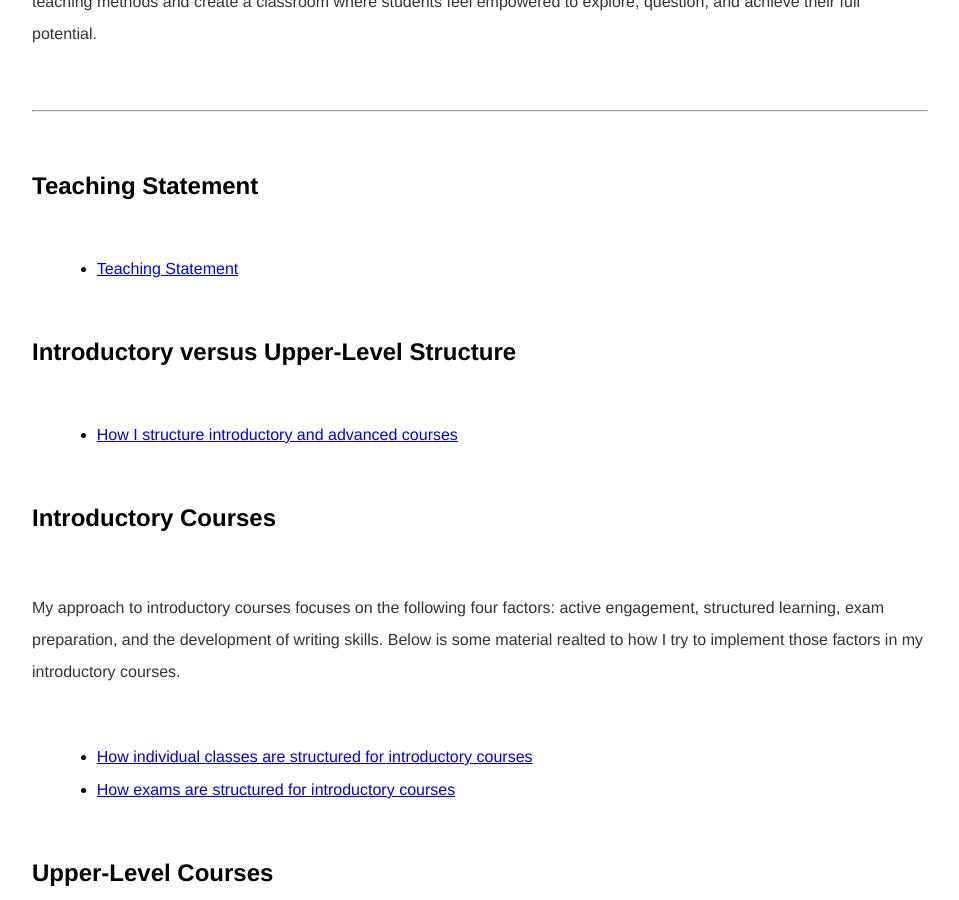
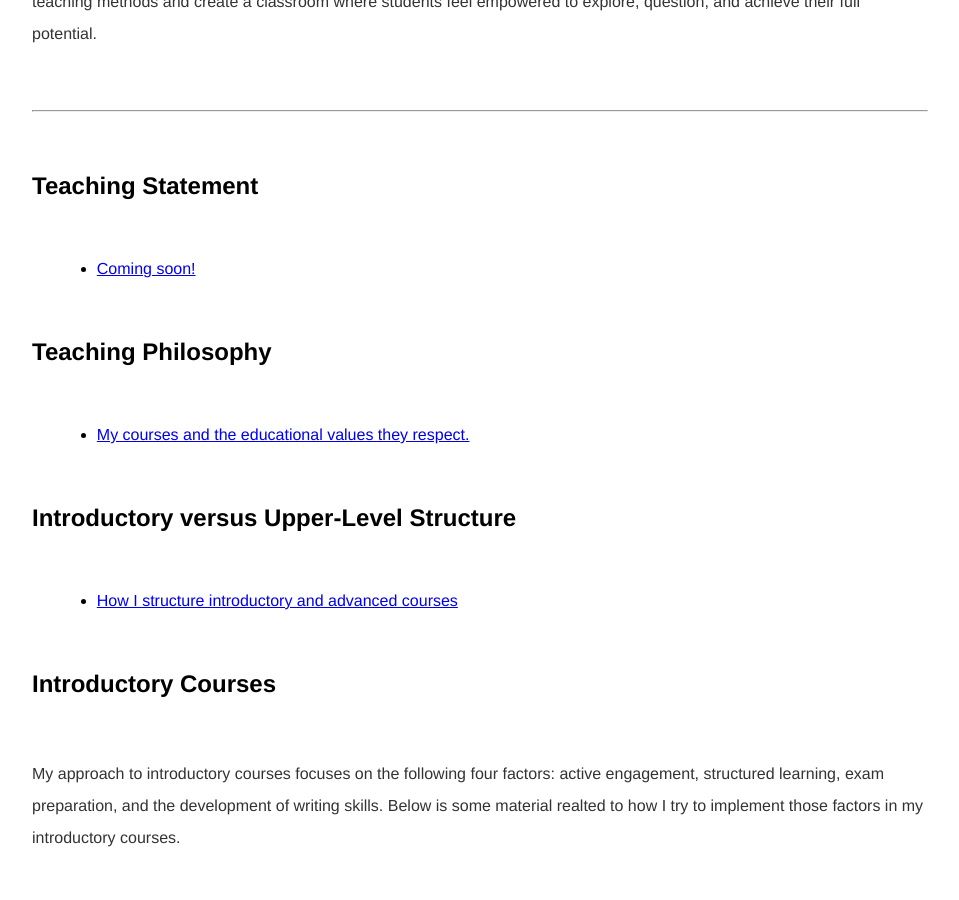
Before and after one commit to kevinjpatton/kevinjpatton.github.io, a Jekyll site: the page built from pedagogy/index.html, in a window 1280 px wide and 900 px high, scrolled down 602 px. Shown: the whole window, without its empty margins (160-1119 px from the left). Built offline with Jekyll 4.4.1, drawn with Linux system fonts in a browser that asks for light colours; Markdown is read by kramdown in place of the engine named in the settings.

Commit message:
Update index.html

```diff
--- a/pedagogy/index.html
+++ b/pedagogy/index.html
@@ -6,7 +6,11 @@ title: Pedagogy - Kevin Patton
 <hr>
 <h2>Teaching Statement</h2>
 <ul class="standard-list">
-  <li><a href="/pedagogy/teachingstatement.html">Teaching Statement</a></li>
+  <li><a href="/pedagogy/">Coming soon!</a></li>
+</ul>
+<h2>Teaching Philosophy</h2>
+<ul class="standard-list">
+  <li><a href="/pedagogy/teachingphilosophy.html">My courses and the educational values they respect.</a></li>
 </ul>
 <h2>Introductory versus Upper-Level Structure</h2>
 <ul class="standard-list">
```
